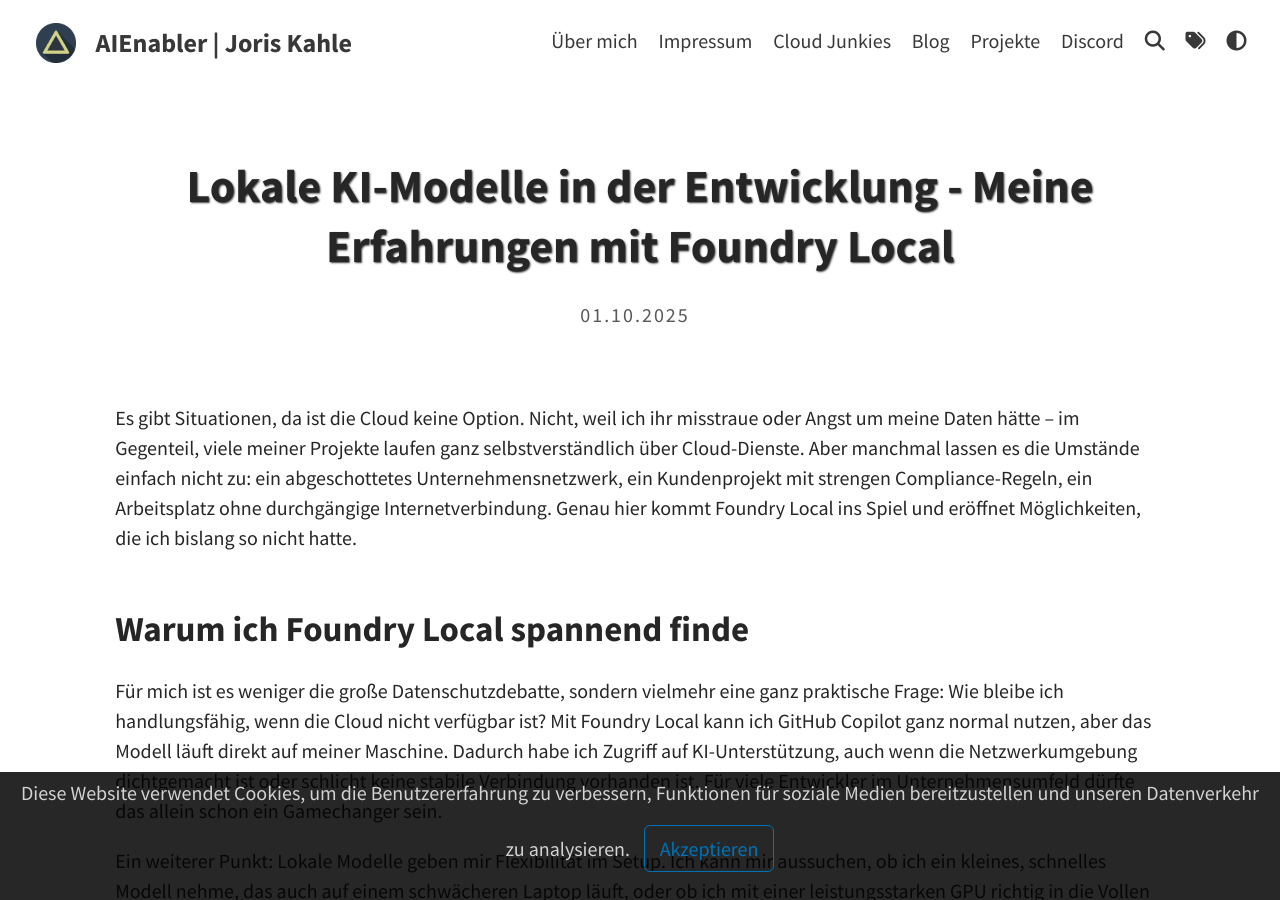
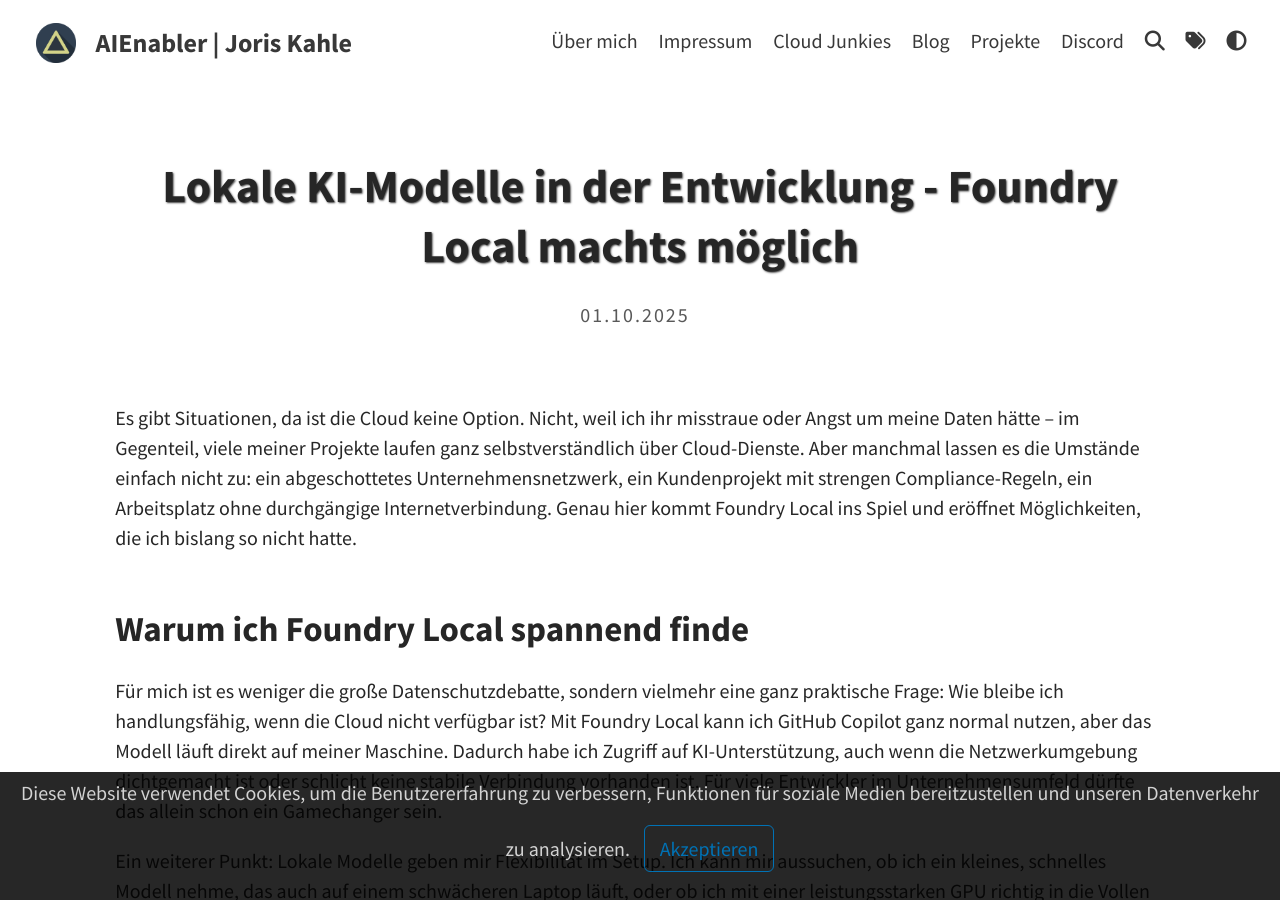
Before and after one commit to joriskahle007/joriskahle007.github.io, a Jekyll site: the page built from _posts/2025-10-01-FoundryLocal.md, in a window 1280 px wide and 900 px high. Built offline with Jekyll 4.4.1, drawn with Linux system fonts in a browser that asks for light colours; a script that is not in the unit is left out.

Commit message:
Update 2025-10-01-FoundryLocal.md

```diff
--- a/_posts/2025-10-01-FoundryLocal.md
+++ b/_posts/2025-10-01-FoundryLocal.md
@@ -1,6 +1,6 @@
 ---
 layout: post
-title: Lokale KI-Modelle in der Entwicklung - Meine Erfahrungen mit Foundry Local
+title: Lokale KI-Modelle in der Entwicklung - Foundry Local machts möglich
 tags: [Azure, Azure Foundry, Foundry local, Phi]
 ---
 
```
